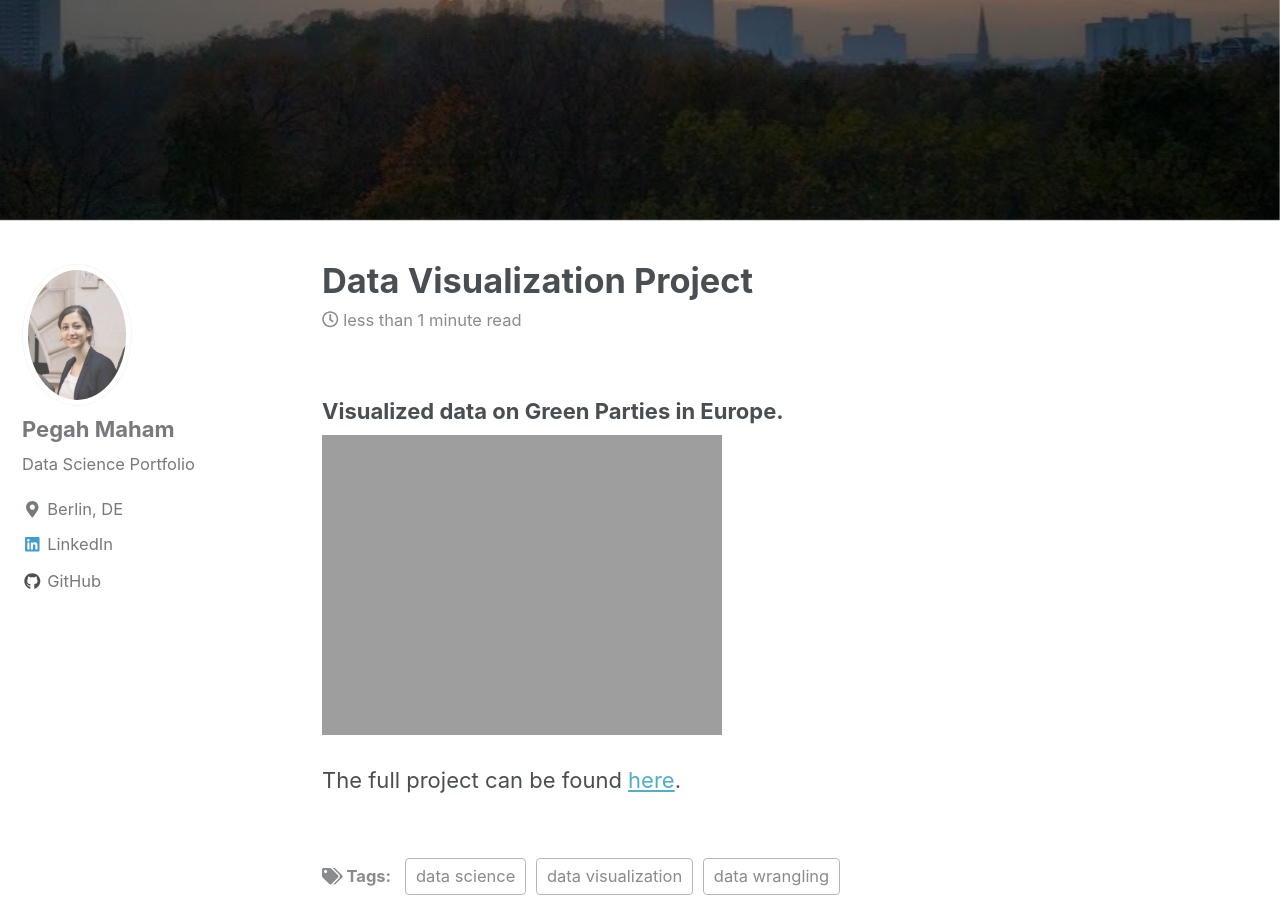
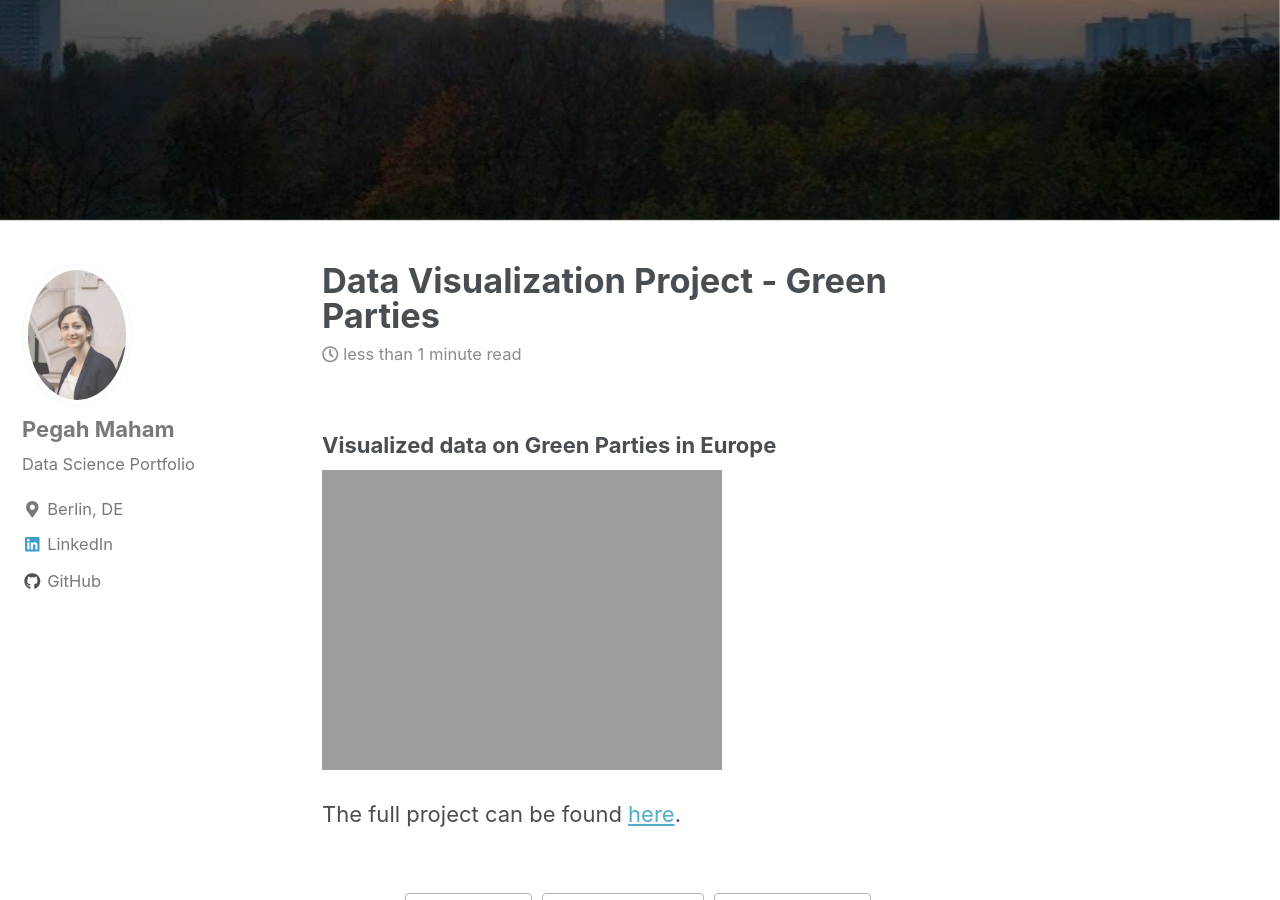
Before and after one commit to pegahbyte/pegahbyte.github.io, a Jekyll site: the page built from _posts/2019-07-17-visualization.md, in a window 1280 px wide and 900 px high, scrolled down 397 px. Built offline with Jekyll 4.4.1, drawn with Linux system fonts in a browser that asks for light colours; nearby versions of some CDN libraries; some of the changed text lies outside the part shown.

```diff
--- a/_posts/2019-07-17-visualization.md
+++ b/_posts/2019-07-17-visualization.md
@@ -1,14 +1,14 @@
 ---
-title: "Data Visualization Project"
+title: "Data Visualization Project - Green Parties"
 date: 2019-07-17
-tags: [data wrangling, data science, data visualization, political data science]
+tags: [data wrangling, data management, data cleaning, data visualization, political data science]
 header:
   image: "/images/berlin.jpg"
-excerpt: "Data Wrangling, Data Visualization, Political Data Science"
+excerpt: "Data Wrangling, Data Cleaning, Data Visualization, Political Data Science"
 mathjax: "true"
 ---
 
-### Visualized data on Green Parties in Europe.
+### Visualized data on Green Parties in Europe
 
 <img src="{{ site.url }}{{ site.baseurl }}/images/greens.jpg" alt="linearly separable data">
 
```
Also changed, not shown: _posts/2019-07-17-ai.md (+1 -1 lines), images/BT.jpg, images/nicaragua.jpg, images/waterfront.jpg.
